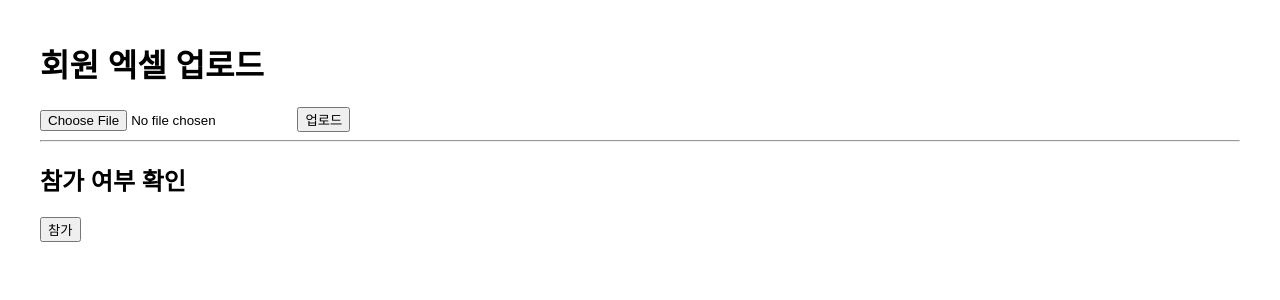
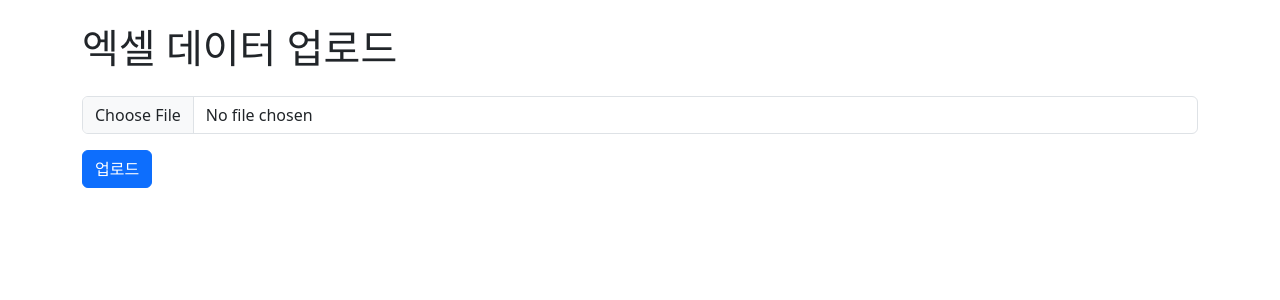
Before and after one commit to trainghost/tennis, a Flask app: page / in a window 1280 px wide. Shown: the top 300 px of the page. Run offline with Flask 3, Linux system fonts and the light colour scheme.

Commit message:
Update index.html

```diff
--- a/templates/index.html
+++ b/templates/index.html
@@ -2,103 +2,23 @@
 <html lang="ko">
 <head>
     <meta charset="UTF-8">
-    <meta name="viewport" content="width=device-width, initial-scale=1.0">
-    <title>회원 업로드</title>
-    <style>
-        body { font-family: Arial, sans-serif; margin: 40px; }
-        .name-list { margin-top: 20px; }
-        table { width: 100%; border-collapse: collapse; margin-top: 20px; }
-        table, th, td { border: 1px solid black; }
-        th, td { padding: 10px; text-align: center; }
-        #participants-list { margin-top: 20px; }
-    </style>
-    <script src="https://code.jquery.com/jquery-3.6.0.min.js"></script> <!-- jQuery -->
+    <title>엑셀 데이터 보기</title>
+    <link rel="stylesheet" href="https://cdn.jsdelivr.net/npm/bootstrap@5.3.0/dist/css/bootstrap.min.css">
 </head>
-<body>
-    <h1>회원 엑셀 업로드</h1>
-    <form method="POST" enctype="multipart/form-data">
-        <input type="file" name="file" accept=".xlsx" required>
-        <button type="submit">업로드</button>
-    </form>
+<body class="p-4">
+    <div class="container">
+        <h1 class="mb-4">엑셀 데이터 업로드</h1>
+        <form method="POST" enctype="multipart/form-data" class="mb-4">
+            <input type="file" name="file" class="form-control mb-3" accept=".xlsx">
+            <button type="submit" class="btn btn-primary">업로드</button>
+        </form>
 
-    {% if names %}
-    <form method="post" action="/submit" onsubmit="return validateForm()">
-        <h2>결과</h2>
-        <table>
-            <tr><th>순위</th><th>이름</th><th>성별</th><th>참가</th><th>일퇴</th><th>늦참</th></tr>
-            {% for person in names %}
-            <tr>
-                <td>{{ person.rank }}</td>
-                <td>{{ person.name }}</td>
-                <td>{{ person.gender }}</td>
-                <td>
-                    <input type="checkbox" name="attendance_{{ person.rank }}[]" value="참가">
-                </td>
-                <td>
-                    <input type="checkbox" name="attendance_{{ person.rank }}[]" value="일퇴">
-                </td>
-                <td>
-                    <input type="checkbox" name="attendance_{{ person.rank }}[]" value="늦참">
-                </td>
-            </tr>
-            {% endfor %}
-        </table>
-        <br>
-        <input type="submit" value="참가 여부 제출">
-    </form>
-    {% endif %}
-
-    <hr>
-
-    <h2>참가 여부 확인</h2>
-    <!-- 참가 버튼을 누르면 하단에 참가자 목록을 표시 -->
-    <button id="check-attendance" type="button">참가</button>
-
-    <div id="participants-list">
-        <!-- 참가자 목록이 여기에 표시됩니다. -->
+        {% if table_html %}
+        <div class="card p-3 shadow">
+            <h3>업로드한 데이터</h3>
+            {{ table_html|safe }}
+        </div>
+        {% endif %}
     </div>
-
-    <script>
-        // 폼 제출 전에 체크박스를 확인하는 JavaScript 함수
-        function validateForm() {
-            let checkboxes = document.querySelectorAll('input[type="checkbox"]');
-            let isChecked = false;
-            checkboxes.forEach(function(checkbox) {
-                if (checkbox.checked) {
-                    isChecked = true;
-                }
-            });
-
-            if (!isChecked) {
-                alert("최소한 하나의 체크박스를 선택해야 합니다.");
-                return false;  // 폼 제출을 막습니다.
-            }
-            return true;
-        }
-
-        // "참가" 버튼 클릭 시 AJAX 요청을 보내 참가자 목록을 표시
-        $(document).ready(function() {
-            $('#check-attendance').click(function() {
-                $.ajax({
-                    url: '/get_participants',  // 참가자 목록을 요청할 Flask 엔드포인트
-                    method: 'GET',  // GET 요청
-                    success: function(data) {
-                        // 받은 데이터로 하단에 참가자 목록을 갱신
-                        $('#participants-list').html('');
-                        if (data.participants.length > 0) {
-                            data.participants.forEach(function(person) {
-                                $('#participants-list').append('<p>' + person.name + ' (순위: ' + person.rank + ')</p>');
-                            });
-                        } else {
-                            $('#participants-list').append('<p>참가자가 없습니다.</p>');
-                        }
-                    },
-                    error: function() {
-                        alert('참가자 목록을 불러오는 데 실패했습니다.');
-                    }
-                });
-            });
-        });
-    </script>
 </body>
 </html>
```
